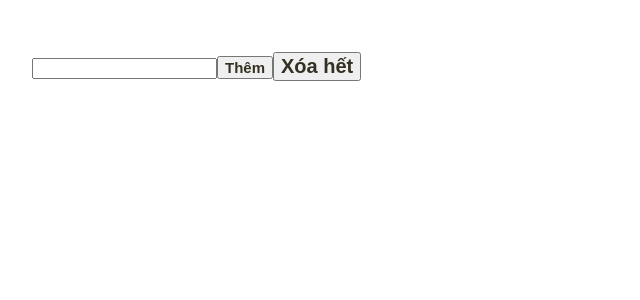
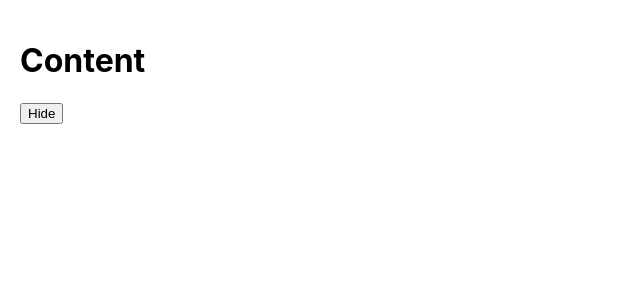
Before and after one commit to khiemk31/ReactJs, a React (Create React App) app in the folder fake_tiktok/: page / in a window 1280 px wide. Shown: the top 300 px of the page, without its empty margins (0-640 px from the left). Built offline with nearby package versions, Linux system fonts and the light colour scheme.

Commit message:
no message

```diff
--- a/fake_tiktok/src/App.js
+++ b/fake_tiktok/src/App.js
@@ -1,90 +1,12 @@
 import { useState } from "react";
+import Content from "./Content";
+function App() {
+  const [show, setShow] = useState(true);
 
-const listGift = ["gift1", "gift2", "gift3"];
-
-const courses = [
-  {
-    id: 1,
-    name: "Course 1",
-  },
-  {
-    id: 2,
-    name: "Course 2",
-  },
-  {
-    id: 3,
-    name: "Course 3",
-  },
-];
-function App() {
-  const [checked, setChecked] = useState(2);
-
-  console.log(checked);
-  const handleSubmit = () => {
-    console.log({ id: checked });
-    console.log({ ids: checkbox });
-  };
-  const [checkbox, setCheckbox] = useState([]);
-  const handleCheckBoxChange = (id) => {
-    setCheckbox((check) => {
-      const isChecked = checkbox.includes(id);
-      if (isChecked) {
-        return checkbox.filter((item) => item !== id);
-      } else {
-        return [...check, id];
-      }
-    });
-  };
-  console.log({ id: checkbox });
-  const [gift, setGift] = useState();
-
-  // const getGiftButton = () => {
-  //   const index = Math.floor(Math.random() * listGift.length);
-  //   console.log(listGift[index]);
-  //   setGift((gift) => listGift[index]);
-  // };
-
-  const [name, setName] = useState();
   return (
-    // <div className="App">
-    //   <h1>{gift || "Chưa có phần thưởng"}</h1>
-    //   <button onClick={getGiftButton}>Lấy phần thưởng</button>
-    // </div>
-    //One-way binding  : ràng buộc 1 chiều vì giao diện thay đổi thì state thay đổi VD:
-    // <div style={{ padding: 30 }}>
-    //   <input onChange={(text) => setName(text.target.value)} />
-    // </div>
-    //Tow-way binding : ràng buộc 2 chiều giao diện thay đổi state thay đổi và khi set value state lại thẻ input thì giao diện thay đổi VD:
-    // <div style={{ padding: 30 }}>
-    //   <input value={name} onChange={(text) => setName(text.target.value)} />
-    //   <button onClick={() => setName("Đã đc thay đổi giá trị")}>
-    //     Thay đổi dữ liệu Input
-    //   </button>
-    // </div>
-    <div style={{ padding: 30 }}>
-      <p>Radio</p>
-      {courses.map((course) => (
-        <div key={course.id}>
-          <input
-            type="radio"
-            checked={checked === course.id}
-            onChange={() => setChecked(course.id)}
-          />
-          {course.name}
-        </div>
-      ))}
-      <p>CheckBox</p>
-      {courses.map((course) => (
-        <div key={course.id}>
-          <input
-            type="checkbox"
-            checked={checkbox.includes(course.id)}
-            onChange={() => handleCheckBoxChange(course.id)}
-          />
-          {course.name}
-        </div>
-      ))}
-      <button onClick={handleSubmit}>Đăng ký</button>
+    <div style={{ padding: 20 }}>
+      {show && <Content />}
+      <button onClick={() => setShow(!show)}>{show ? "Hide" : "Show"}</button>
     </div>
   );
 }
--- a/fake_tiktok/src/App2.js
+++ /dev/null
@@ -1,79 +0,0 @@
-import { useState } from "react";
-
-function App2() {
-  const [job, setJob] = useState("");
-  const [jobs, setJobs] = useState(() => {
-    const storageJobs = JSON.parse(localStorage.getItem("jobs"));
-    return storageJobs ?? [];
-  });
-  const handleAdd = () => {
-    setJobs((prev) => {
-      const newJobs = [...prev, job];
-
-      //Save to local storage
-      const jsonJobs = JSON.stringify(newJobs);
-      localStorage.setItem("jobs", jsonJobs);
-      return newJobs;
-    });
-    setJob("");
-  };
-  const handleDelete = (index) => {
-    console.log(index);
-    const newJobs = [...jobs];
-    newJobs.splice(index, 1);
-    setJobs(newJobs);
-    const jsonJobs = JSON.stringify(newJobs);
-    localStorage.setItem("jobs", jsonJobs);
-    return newJobs;
-  };
-
-  const handleDeleteAll = () => {
-    setJobs([]);
-    localStorage.removeItem("jobs");
-  };
-  return (
-    <div style={{ padding: 32 }}>
-      <input value={job} onChange={(text) => setJob(text.target.value)} />
-      <button
-        onClick={handleAdd}
-        style={{
-          marginTop: 18,
-          fontSize: 15,
-          color: "#343122",
-          fontWeight: "bold",
-        }}
-      >
-        Thêm
-      </button>
-      {jobs.map((job, index) => (
-        <div style={{ padding: 10, width: 300 }} key={index}>
-          <p style={{ width: 200, float: "left", marginRight: 50 }}>{job}</p>
-          <button
-            onClick={() => handleDelete(index)}
-            style={{
-              marginTop: 18,
-              fontSize: 15,
-              color: "#343122",
-              fontWeight: "bold",
-            }}
-          >
-            Xóa
-          </button>
-        </div>
-      ))}
-      <button
-        onClick={handleDeleteAll}
-        style={{
-          marginTop: 20,
-          fontSize: 20,
-          color: "#343122",
-          fontWeight: "bold",
-        }}
-      >
-        Xóa hết
-      </button>
-    </div>
-  );
-}
-
-export default App2;
--- /dev/null
+++ b/fake_tiktok/src/Content.js
@@ -0,0 +1,5 @@
+function Content() {
+  return <h1>Content</h1>;
+}
+
+export default Content;
--- a/fake_tiktok/src/index.js
+++ b/fake_tiktok/src/index.js
@@ -2,14 +2,13 @@
 import ReactDOM from "react-dom/client";
 import "./index.css";
 import App from "./App";
-import App2 from "./App2";
+
 import reportWebVitals from "./reportWebVitals";
 
 const root = ReactDOM.createRoot(document.getElementById("root"));
 root.render(
   <React.StrictMode>
-    {/* <App/> */}
-    <App2 />
+    <App />
   </React.StrictMode>
 );
 
```
